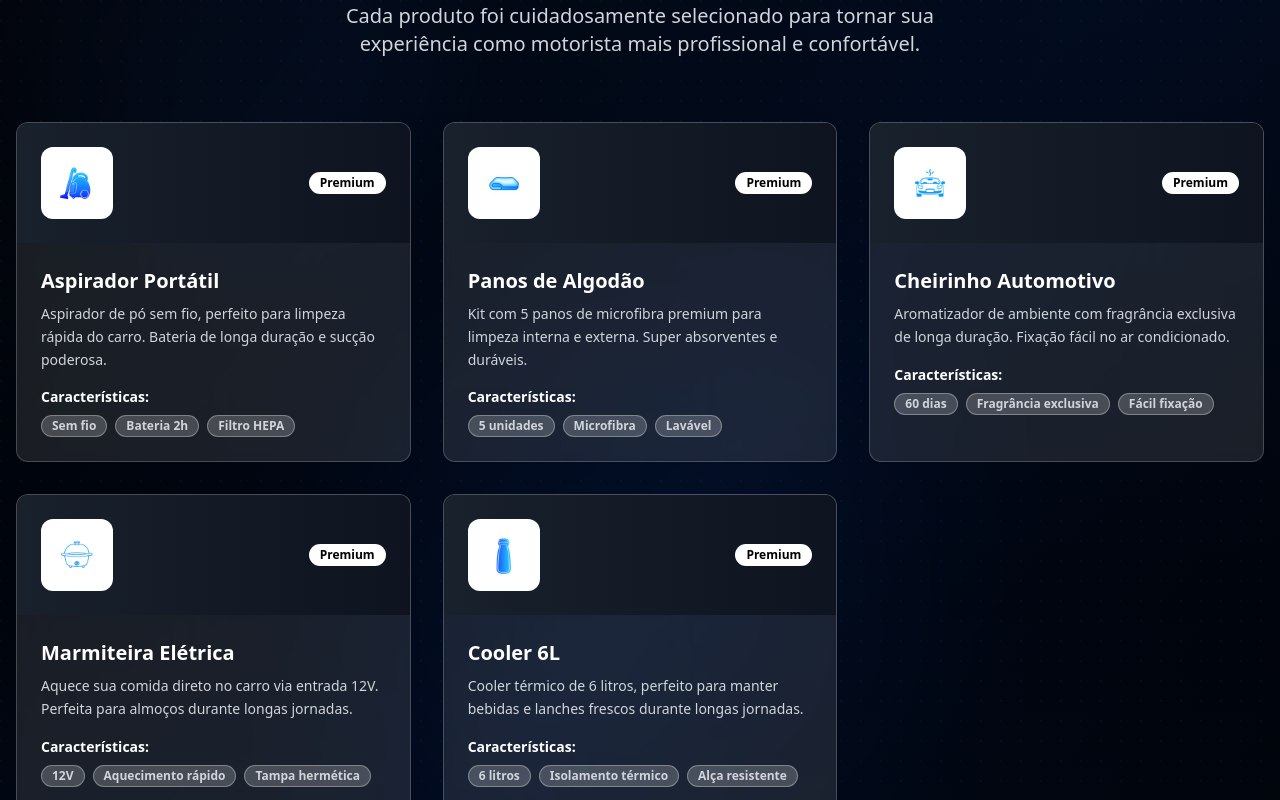
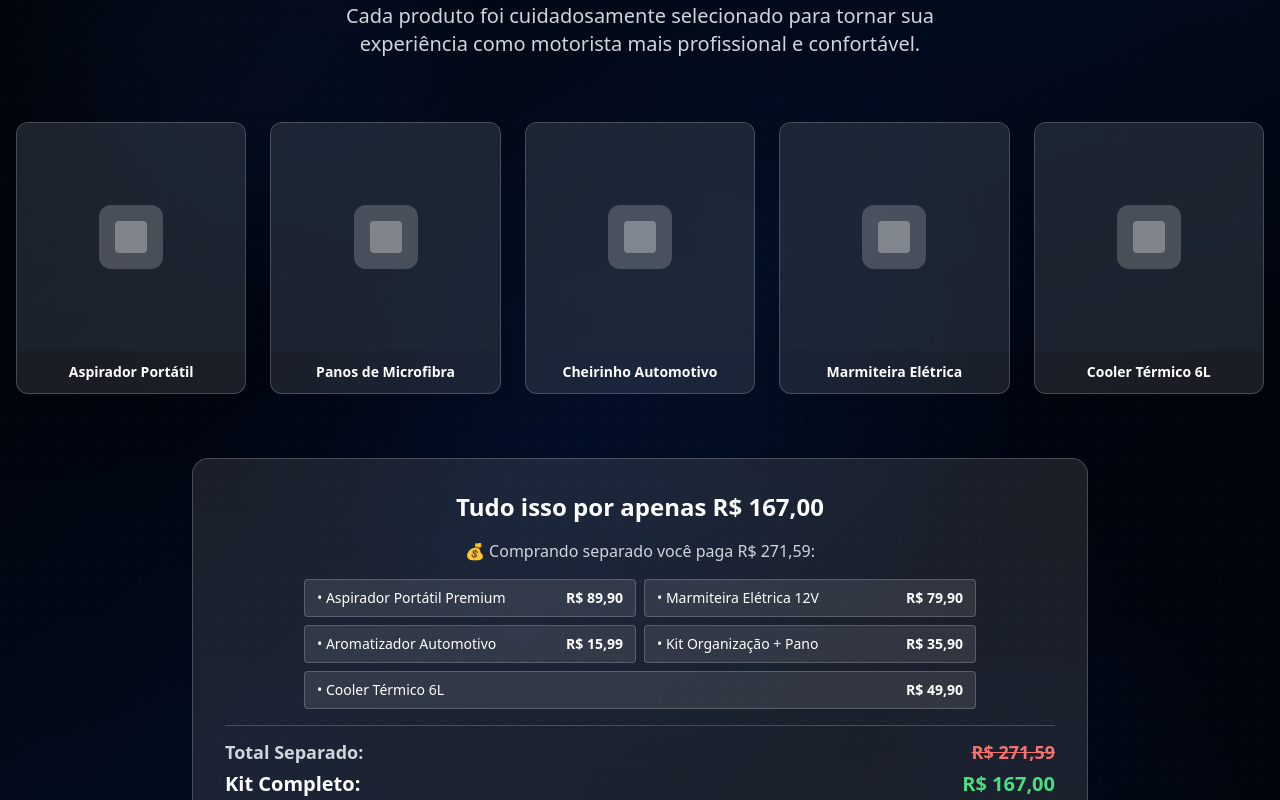
Before and after one commit to enzodev09/kitdouber, a React (Vite) app: page / in a window 1280 px wide. Shown: the part 1040-1840 px from the top of the page. Built offline with nearby package versions, Linux system fonts and the light colour scheme.

Commit message:
Atualizar seção "O que tem no Kit Uber"
Transforma a seção "O que tem no Kit Uber" em um formato de grade com imagens e títulos, similar a um e-commerce. Os espaços para as imagens serão deixados vazios para preenchimento posterior.

```diff
--- a/src/components/KitProducts.tsx
+++ b/src/components/KitProducts.tsx
@@ -6,42 +6,28 @@ import freshenerIcon from "@/assets/freshener-icon.png";
 import lunchboxIcon from "@/assets/lunchbox-icon.png";
 import coffeeIcon from "@/assets/coffee-icon.png";
 import blueElectricWarmerIcon from "@/assets/blue-electric-warmer-icon.png";
-const products = [{
+const products = [
+  {
     id: 1,
-  name: "Aspirador Portátil",
-  description: "Aspirador de pó sem fio, perfeito para limpeza rápida do carro. Bateria de longa duração e sucção poderosa.",
-  icon: vacuumIcon,
-  features: ["Sem fio", "Bateria 2h", "Filtro HEPA"],
-  color: "from-blue-500 to-blue-600"
-}, {
+    name: "Aspirador Portátil"
+  },
+  {
     id: 2,
-  name: "Panos de Algodão",
-  description: "Kit com 5 panos de microfibra premium para limpeza interna e externa. Super absorventes e duráveis.",
-  icon: clothIcon,
-  features: ["5 unidades", "Microfibra", "Lavável"],
-  color: "from-indigo-500 to-indigo-600"
-}, {
+    name: "Panos de Microfibra"
+  },
+  {
     id: 3,
-  name: "Cheirinho Automotivo",
-  description: "Aromatizador de ambiente com fragrância exclusiva de longa duração. Fixação fácil no ar condicionado.",
-  icon: freshenerIcon,
-  features: ["60 dias", "Fragrância exclusiva", "Fácil fixação"],
-  color: "from-purple-500 to-purple-600"
-}, {
+    name: "Cheirinho Automotivo"
+  },
+  {
     id: 4,
-  name: "Marmiteira Elétrica",
-  description: "Aquece sua comida direto no carro via entrada 12V. Perfeita para almoços durante longas jornadas.",
-  icon: blueElectricWarmerIcon,
-  features: ["12V", "Aquecimento rápido", "Tampa hermética"],
-  color: "from-indigo-500 to-indigo-600"
-}, {
+    name: "Marmiteira Elétrica"
+  },
+  {
     id: 5,
-  name: "Cooler 6L",
-  description: "Cooler térmico de 6 litros, perfeito para manter bebidas e lanches frescos durante longas jornadas.",
-  icon: coffeeIcon,
-  features: ["6 litros", "Isolamento térmico", "Alça resistente"],
-  color: "from-red-500 to-red-600"
-}];
+    name: "Cooler Térmico 6L"
+  }
+];
 const KitProducts = () => {
   return <section id="kit-products" className="py-12 lg:py-20 bg-kit-black relative overflow-hidden">
       {/* Blue LED Background Effects */}
@@ -79,47 +65,26 @@ const KitProducts = () => {
           </p>
         </div>
 
-        <div className="grid sm:grid-cols-2 lg:grid-cols-3 gap-6 lg:gap-8">
-          {products.map((product, index) => <Card key={product.id} className="bg-white/10 border border-white/20 backdrop-blur-sm rounded-xl hover:bg-white/15 transition-all duration-300 group overflow-hidden" style={{
-          animationDelay: `${index * 0.1}s`
-        }}>
-              <CardContent className="p-0">
-                {/* Product Header */}
-                <div className="bg-gradient-to-r from-gray-800 to-gray-900 p-4 lg:p-6 relative overflow-hidden">
-                  <div className="absolute inset-0 bg-black/20"></div>
-                  <div className="relative z-10 flex items-center justify-between">
-                    <div className="bg-white p-2 lg:p-3 rounded-xl backdrop-blur-sm">
-                      <img src={product.icon} alt={product.name} className="w-8 h-8 lg:w-12 lg:h-12 group-hover:scale-110 transition-transform duration-300" />
-                    </div>
-                    <Badge variant="secondary" className="bg-white text-black text-xs">
-                      Premium
-                    </Badge>
+        <div className="grid grid-cols-2 md:grid-cols-3 lg:grid-cols-5 gap-4 lg:gap-6">
+          {products.map((product, index) => (
+            <div key={product.id} className="group animate-fade-in" style={{animationDelay: `${index * 0.1}s`}}>
+              <div className="bg-white/10 border border-white/20 backdrop-blur-sm rounded-xl overflow-hidden hover:bg-white/15 transition-all duration-300 hover:scale-105">
+                {/* Product Image Placeholder */}
+                <div className="aspect-square bg-gray-800/50 flex items-center justify-center">
+                  <div className="w-16 h-16 bg-white/20 rounded-lg flex items-center justify-center">
+                    <div className="w-8 h-8 bg-white/30 rounded"></div>
                   </div>
                 </div>
 
-                {/* Product Content */}
-                <div className="p-4 lg:p-6 space-y-3 lg:space-y-4">
-                  <div>
-                    <h3 className="text-lg lg:text-xl font-bold text-white mb-2 group-hover:text-gray-200 transition-colors">
+                {/* Product Title */}
+                <div className="p-3 text-center">
+                  <h3 className="text-sm font-semibold text-white leading-tight group-hover:text-gray-200 transition-colors">
                     {product.name}
                   </h3>
-                    <p className="text-gray-300 text-sm leading-relaxed">
-                      {product.description}
-                    </p>
-                  </div>
-
-                  {/* Features */}
-                  <div className="space-y-2">
-                    <h4 className="text-sm font-semibold text-white">Características:</h4>
-                    <div className="flex flex-wrap gap-1 lg:gap-2">
-                      {product.features.map((feature, idx) => <Badge key={idx} variant="outline" className="text-xs bg-white/20 text-gray-300 border-white/30 hover:bg-white hover:text-black transition-colors">
-                          {feature}
-                        </Badge>)}
                 </div>
               </div>
             </div>
-              </CardContent>
-            </Card>)}
+          ))}
         </div>
 
         {/* CTA Section */}
```
Lines whose indentation alone changed are shown as unchanged.
